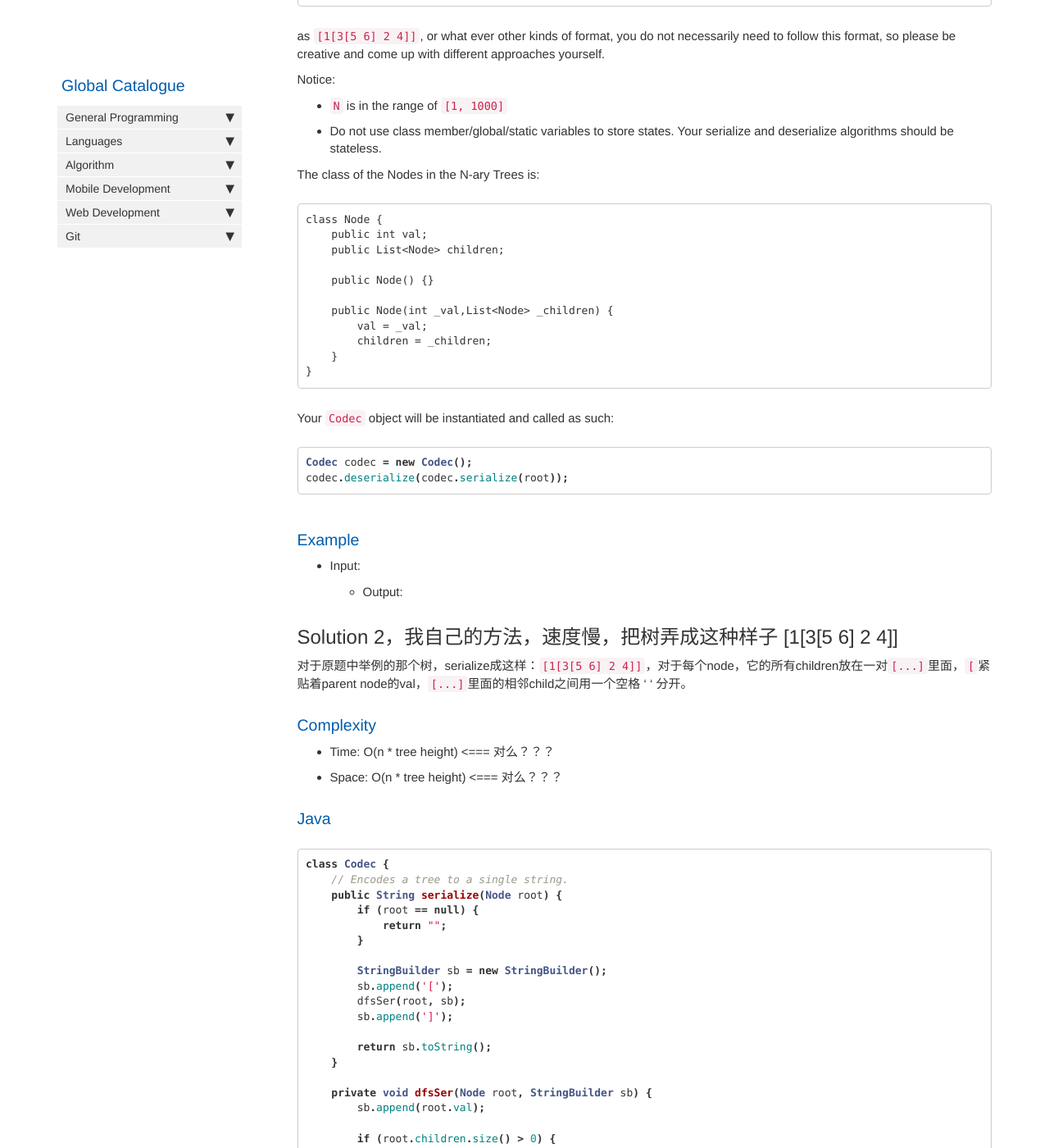
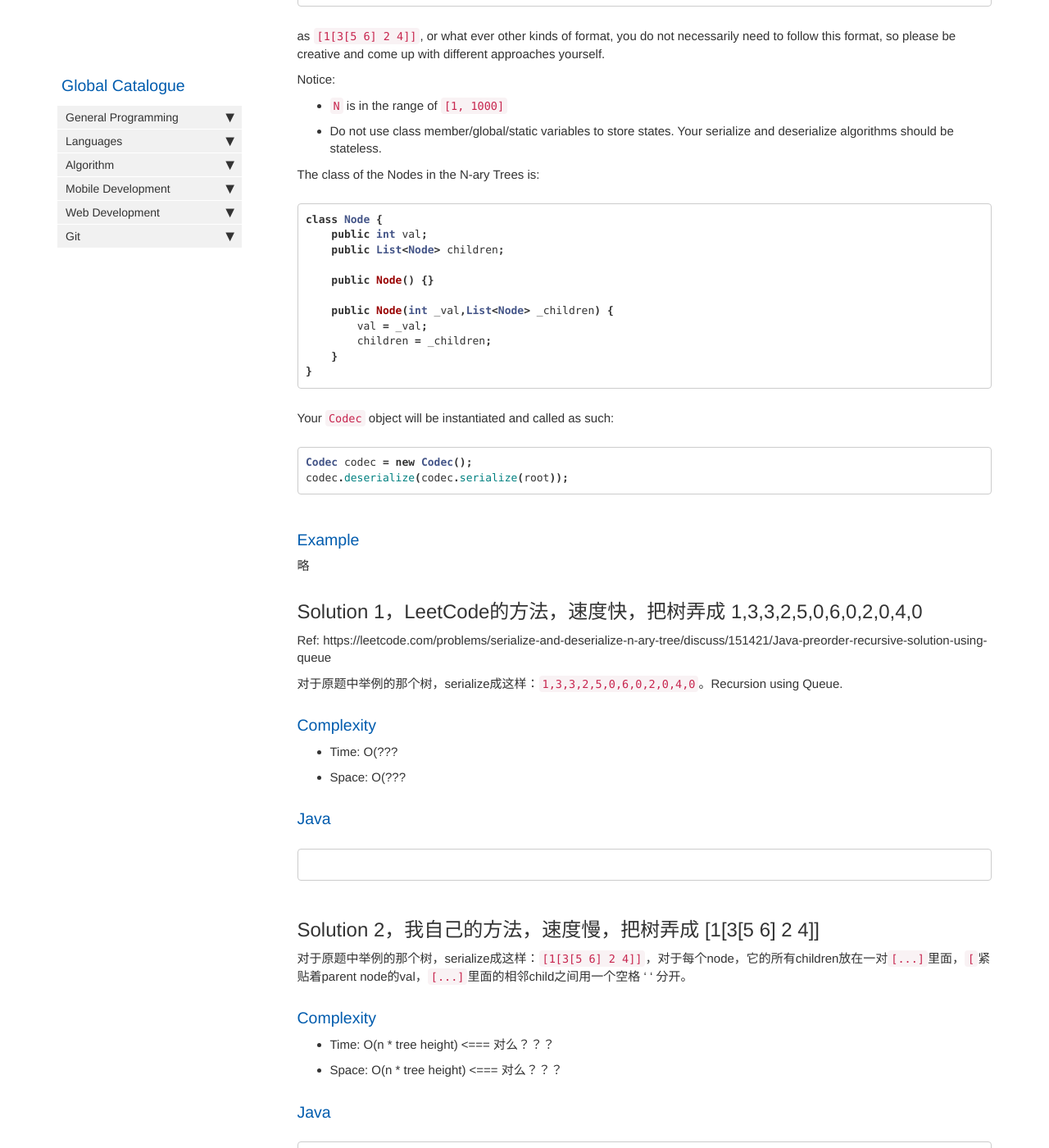
Before and after one commit to HungryOrc/hungryorc.github.io, a Jekyll site: the page built from pages/algorithm/algorithm_serialize_and_deserialize_n_ary_tree.md, in a window 1280 px wide and 1400 px high, scrolled down 544 px. Shown: the whole window at 82% size. Built offline with Jekyll 4.4.1, drawn with Linux system fonts in a browser that asks for light colours; nearby versions of some CDN libraries; comment, search, counter and statistics services are not loaded.

Commit message:
Update algorithm_serialize_and_deserialize_n_ary_tree.md

````diff
--- a/pages/algorithm/algorithm_serialize_and_deserialize_n_ary_tree.md
+++ b/pages/algorithm/algorithm_serialize_and_deserialize_n_ary_tree.md
@@ -29,7 +29,7 @@ Notice:
 * Do not use class member/global/static variables to store states. Your serialize and deserialize algorithms should be stateless.
 
 The class of the Nodes in the N-ary Trees is:
-```
+```java
 class Node {
     public int val;
     public List<Node> children;
@@ -50,10 +50,23 @@ codec.deserialize(codec.serialize(root));
 ```
 
 ### Example
-* Input:
-  * Output:
+略
 
-## Solution 2，我自己的方法，速度慢，把树弄成这种样子 [1[3[5 6] 2 4]]
+## Solution 1，LeetCode的方法，速度快，把树弄成 1,3,3,2,5,0,6,0,2,0,4,0
+Ref: https://leetcode.com/problems/serialize-and-deserialize-n-ary-tree/discuss/151421/Java-preorder-recursive-solution-using-queue
+
+对于原题中举例的那个树，serialize成这样：`1,3,3,2,5,0,6,0,2,0,4,0`。Recursion using Queue.
+
+### Complexity
+* Time: O(???
+* Space: O(???
+
+### Java
+```java
+
+```
+
+## Solution 2，我自己的方法，速度慢，把树弄成 [1[3[5 6] 2 4]]
 对于原题中举例的那个树，serialize成这样：`[1[3[5 6] 2 4]]`，对于每个node，它的所有children放在一对`[...]`里面，`[`紧贴着parent node的val，`[...]`里面的相邻child之间用一个空格 ' ' 分开。
 
 ### Complexity
````
